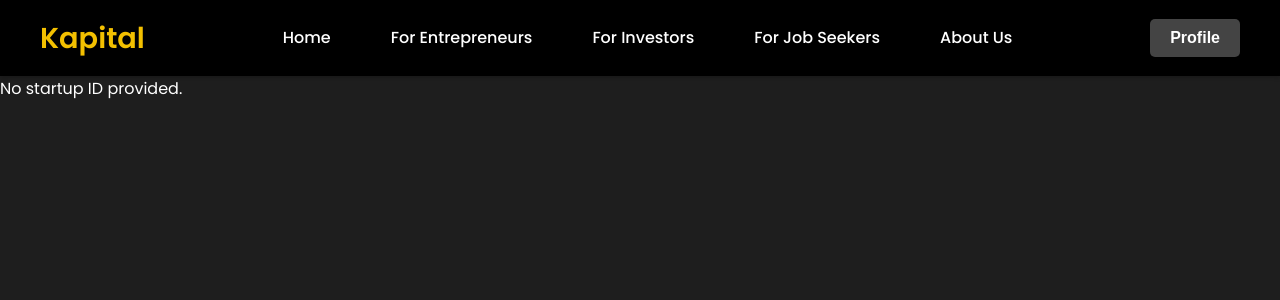
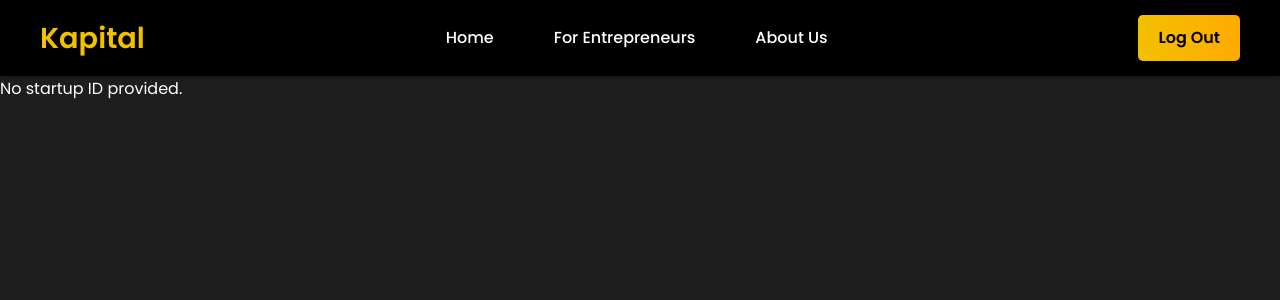
Before and after one commit to jessyforg/CAPSTONE_Kapital, a PHP site: page /edit_startup.php in a window 1280 px wide. Shown: the top 300 px of the page. Run offline with PHP 8.4, Linux system fonts and the light colour scheme; the visitor is signed in with stand-in values (Sample User, id 1).

Commit message:
Update navbar.php

```diff
--- a/Kapital_System/navbar.php
+++ b/Kapital_System/navbar.php
@@ -1,10 +1,3 @@
-<?php
-if (session_status() == PHP_SESSION_NONE) {
-    session_start(); // Start session only if it is not already started
-}
-ob_start(); // Start output buffering
-?>
-
 <!DOCTYPE html>
 <html lang="en">
 
@@ -96,71 +89,6 @@ ob_start(); // Start output buffering
             transform: scale(0.95);
             box-shadow: 0 2px 4px rgba(0, 0, 0, 0.2);
         }
-
-        /* Profile Dropdown */
-        .profile-dropdown {
-            position: relative;
-            display: inline-block;
-        }
-
-        .profile-dropdown button {
-            background-color: #444;
-            color: #fff;
-            padding: 10px 20px;
-            border: none;
-            cursor: pointer;
-            font-size: 1em;
-            font-weight: 600;
-            border-radius: 5px;
-            transition: background-color 0.3s ease;
-        }
-
-        .profile-dropdown button:hover {
-            background-color: #f3c000;
-            color: #000;
-        }
-
-        .dropdown-content {
-            display: none;
-            position: absolute;
-            background-color: #222;
-            min-width: 200px;
-            box-shadow: 0px 8px 16px rgba(0, 0, 0, 0.2);
-            z-index: 1;
-            top: 100%;
-            left: 0;
-            border-radius: 8px;
-            margin-top: 5px;
-            opacity: 0;
-            transform: translateY(-10px);
-            transition: opacity 0.3s ease, transform 0.3s ease;
-        }
-
-        .profile-dropdown.open .dropdown-content {
-            display: block;
-            opacity: 1;
-            transform: translateY(0);
-        }
-
-        .dropdown-content a {
-            color: #fff;
-            padding: 12px 16px;
-            text-decoration: none;
-            display: block;
-            font-weight: 500;
-            border-bottom: 1px solid #444;
-            border-radius: 8px;
-            transition: background-color 0.3s ease;
-        }
-
-        .dropdown-content a:hover {
-            background-color: #f3c000;
-            color: #000;
-        }
-
-        .dropdown-content a:last-child {
-            border-bottom: none;
-        }
     </style>
 </head>
 
@@ -170,28 +98,20 @@ ob_start(); // Start output buffering
         <nav>
             <ul>
                 <li><a href="index.php" class="active">Home</a></li>
-                <li><a href="entrepreneurs.php">For Entrepreneurs</a></li>
-                <li><a href="investors.php">For Investors</a></li>
-                <li><a href="job-seekers.php">For Job Seekers</a></li>
+                <!-- Role-based navigation -->
+                <?php if (isset($_SESSION['role']) && $_SESSION['role'] === 'entrepreneur'): ?>
+                    <li><a href="entrepreneurs.php">For Entrepreneurs</a></li>
+                <?php elseif (isset($_SESSION['role']) && $_SESSION['role'] === 'investor'): ?>
+                    <li><a href="investors.php">For Investors</a></li>
+                <?php elseif (isset($_SESSION['role']) && $_SESSION['role'] === 'job_seeker'): ?>
+                    <li><a href="job-seekers.php">For Job Seekers</a></li>
+                <?php endif; ?>
                 <li><a href="about-us.php">About Us</a></li>
             </ul>
         </nav>
         <div class="cta-buttons">
             <?php if (isset($_SESSION['user_id'])): ?>
-                <!-- If the user is logged in and is an entrepreneur, show profile dropdown -->
-                <?php if ($_SESSION['role'] === 'entrepreneur'): ?>
-                    <div class="profile-dropdown">
-                        <button onclick="toggleDropdown()">Profile</button>
-                        <div class="dropdown-content">
-                            <a href="profile.php">Edit Profile</a>
-                            <a href="edit_startups.php">Edit Startups</a>
-                            <a href="create_startup.php">Create Startup</a>
-                            <a href="logout.php">Logout</a>
-                        </div>
-                    </div>
-                <?php else: ?>
-                    <a href="logout.php" id="logOutBtn">Log Out</a>
-                <?php endif; ?>
+                <a href="logout.php" id="logOutBtn">Log Out</a>
             <?php else: ?>
                 <a href="sign_in.php" class="cta-btn">Sign In</a>
                 <a href="sign_up.php" class="cta-btn">Sign Up</a>
@@ -200,20 +120,6 @@ ob_start(); // Start output buffering
     </header>
 
     <script>
-        // Toggle the dropdown
-        function toggleDropdown() {
-            const dropdown = document.querySelector('.profile-dropdown');
-            dropdown.classList.toggle('open');
-        }
-
-        // Close dropdown if clicked outside
-        window.onclick = function (event) {
-            const dropdown = document.querySelector('.profile-dropdown');
-            if (!dropdown.contains(event.target)) {
-                dropdown.classList.remove('open');
-            }
-        }
-
         // Function to set active class on the current page
         function setActiveLink() {
             const currentPage = window.location.pathname;
@@ -235,7 +141,3 @@ ob_start(); // Start output buffering
 </body>
 
 </html>
-
-<?php
-ob_end_flush(); // Flush the output buffer and stop buffering
-?>
```
